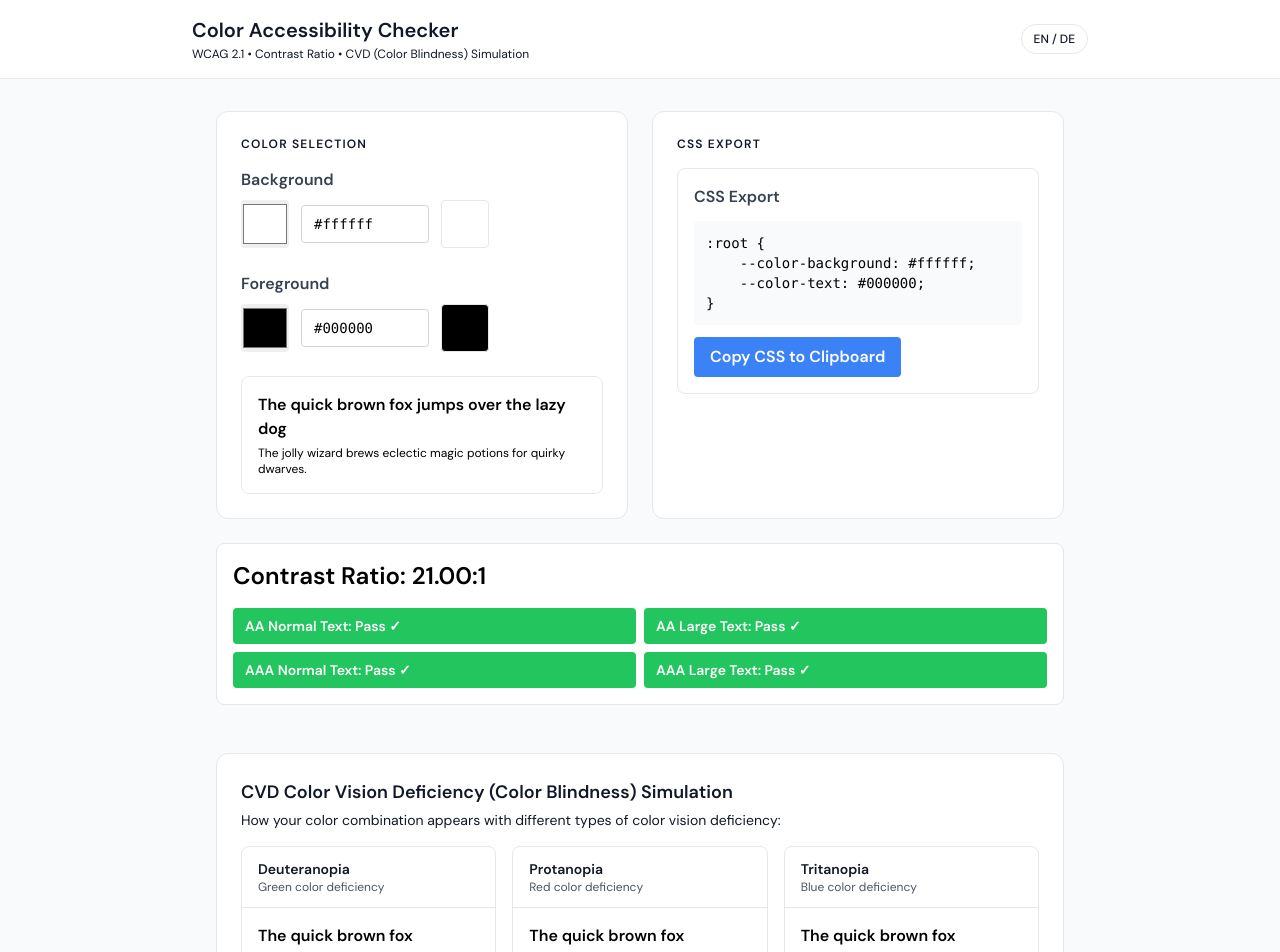
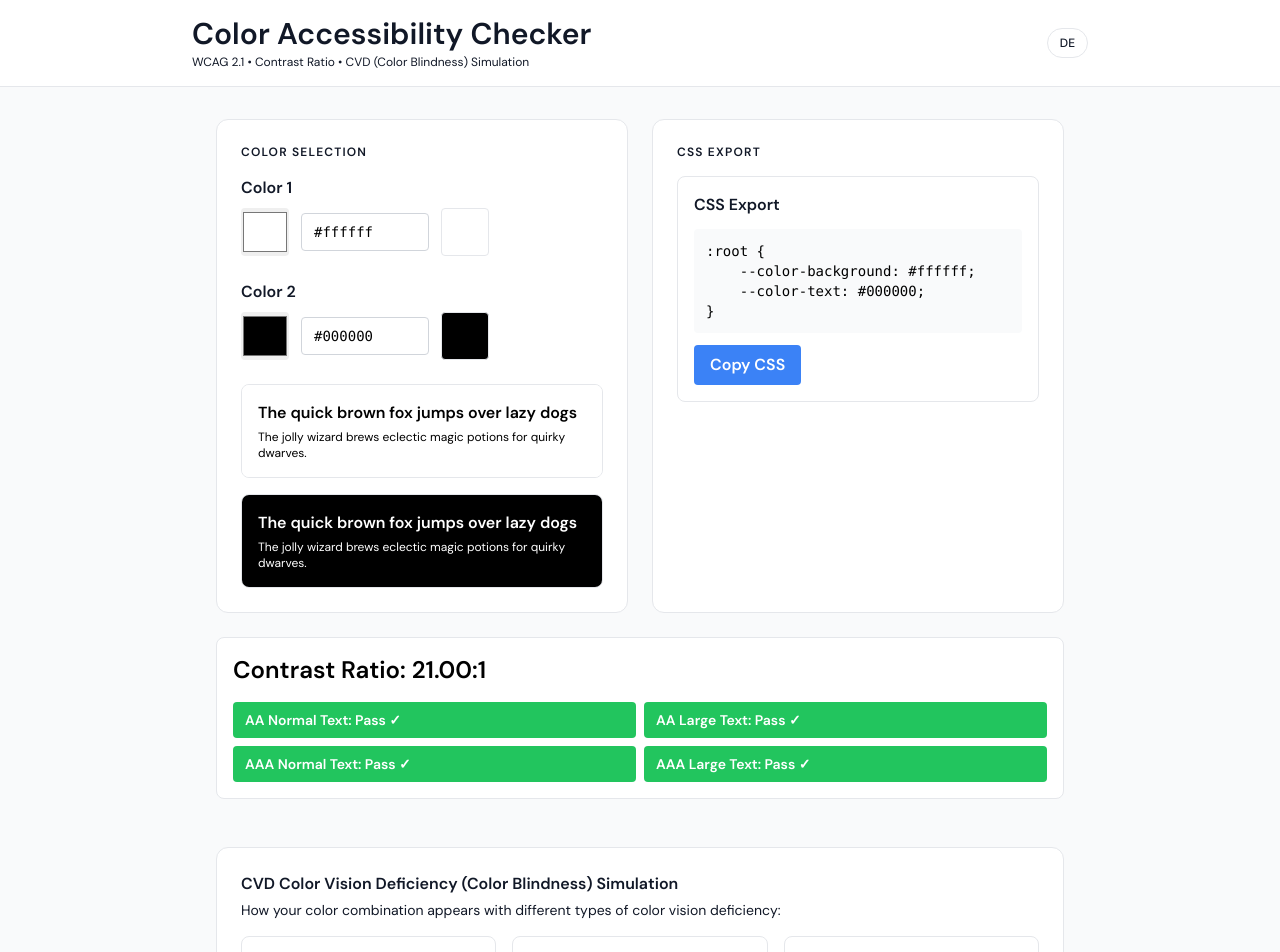
Before and after one commit to Jos-Elio/accessibility-checker, a React (Vite) app: page / in a window 1280 px wide. Shown: the top 952 px of the page. Built offline with nearby package versions, Linux system fonts and the light colour scheme.

Commit message:
UI polish, language switcher, reverse color preview

```diff
--- a/src/App.jsx
+++ b/src/App.jsx
@@ -4,10 +4,14 @@ import ContrastResult from './components/ContrastResult'
 import PreviewBox from './components/PreviewBox'
 import ColorVisionSimulation from './components/ColorVisionSimulation'
 import CSSExport from './components/CSSExport'
+import { translations } from './utils/translations'
 
 function App() {
   const [color1, setColor1] = useState('#ffffff')
   const [color2, setColor2] = useState('#000000')
+
+const [lang, setLang] = useState('en')
+const t = translations[lang]
 
   return (
     <div className="min-h-screen bg-gray-50">
@@ -16,15 +20,17 @@ function App() {
       <header className="bg-white border-b border-gray-200 px-6 py-4">
         <div className="max-w-4xl mx-auto flex items-center justify-between">
           <div>
-            <h1 className="text-xl font-semibold tracking-right text-gray-900">
-            Color Accessibility Checker
+            <h1 className="text-3xl font-semibold tracking-right text-gray-900">
+              {t.title}
             </h1>
             <p className="text-xs text-gray-900 mt-0.5">
-              WCAG 2.1 • Contrast Ratio • CVD (Color Blindness) Simulation
+              {t.subtitle}
             </p>
           </div>
-          <button className="text-xs font-medium border border-gray-200 rounded-full px-3 py-1.5 text-gray-900 hover:bg-gray-50 transition-colors">
-            EN / DE
+          <button
+            onClick={() => setLang(lang === 'en' ? 'de' : 'en')}
+            className="text-xs font-medium border border-gray-200 rounded-full px-3 py-1.5 text-gray-900 hover:bg-gray-50 transition-colors">
+            {lang === 'en' ? 'DE' : 'EN'}
           </button>
         </div>
       </header>
@@ -38,14 +44,24 @@ function App() {
             <h2 className="text-xs font-semibold uppercase tracking-widest text-gray-900 mb-4">
               Color Selection
             </h2>
-            <ColorInput color={color1} setColor={setColor1} label="Background" />
-            <ColorInput color={color2} setColor={setColor2} label="Foreground" />
+            <ColorInput color={color1} setColor={setColor1} label={t.color1} />
+            <ColorInput color={color2} setColor={setColor2} label={t.color2} />
             <div className="mt-4 rounded-lg overflow-hidden border border-gray-200">
               <div className="p-4" style={{ backgroundColor: color1 }}>
                 <p className="text-base font-semibold mb-1" style={{ color: color2 }}>
-                  The quick brown fox jumps over the lazy dog
+                  The quick brown fox jumps over lazy dogs
                 </p>
                 <p className="text-xs" style={{ color: color2 }}>
+                  The jolly wizard brews eclectic magic potions for quirky dwarves.
+                </p>
+              </div>
+            </div>
+            <div className="mt-4 rounded-lg overflow-hidden border border-gray-200">
+              <div className="p-4" style={{ backgroundColor: color2 }}>
+                <p className="text-base font-semibold mb-1" style={{ color: color1 }}>
+                  The quick brown fox jumps over lazy dogs
+                </p>
+                <p className="text-xs" style={{ color: color1 }}>
                   The jolly wizard brews eclectic magic potions for quirky dwarves.
                 </p>
               </div>
@@ -55,15 +71,15 @@ function App() {
             <h2 className="text-xs font-semibold uppercase tracking-widest text-gray-900 mb-4">
               CSS Export
             </h2>
-            <CSSExport color1={color1} color2={color2} />
+            <CSSExport color1={color1} color2={color2} t={t} />
           </div>
         </div>
 
         {/* Contrast Result */}
-        <ContrastResult color1={color1} color2={color2} />
+        <ContrastResult color1={color1} color2={color2} t={t} />
 
         {/* CVD Simulation */}
-        <ColorVisionSimulation color1={color1} color2={color2} />
+        <ColorVisionSimulation color1={color1} color2={color2} t={t} />
 
       </main>
     </div>
--- a/src/components/CSSExport.jsx
+++ b/src/components/CSSExport.jsx
@@ -1,6 +1,6 @@
 import { useState } from 'react'
 
-function CSSExport({ color1, color2 }) {
+function CSSExport({ color1, color2, t }) {
     const [copied, setCopied] = useState(false)
 
     const cssCode = `:root {
@@ -16,10 +16,10 @@ function CSSExport({ color1, color2 }) {
 
     return (
         <div className="mb-6 p-4 bg-white rounded-lg border border-gray-200">
-            <p className="font-semibold text-gray-700 mb-3">CSS Export</p>
+            <p className="font-semibold text-gray-900 mb-3">CSS Export</p>
             <pre className="bg-gray-50 p-3 rounded text-sm font-mono mb-3 overflow-x-auto whitespace-pre-wrap break-all">{cssCode}</pre>
             <button onClick={handleCopy} className="px-4 py-2 bg-blue-500 text-white rounded font-semibold hover:bg-blue-600 transition-colors">
-                {copied ? 'Copied! ✓' : 'Copy CSS to Clipboard'}
+                {copied ? t.copied : t.copyCss}
             </button>
         </div>
     )
--- a/src/components/ColorInput.jsx
+++ b/src/components/ColorInput.jsx
@@ -1,7 +1,7 @@
 function ColorInput({ color, setColor, label}) {
     return (
         <div className="flex flex-col gap-2 mb-6">
-            <label className="font-semibold text-gray-700">{label}</label>
+            <label className="font-semibold text-gray-900">{label}</label>
             <div className="flex items-center gap-3">
                 <input
                     type="color"
--- a/src/components/ColorVisionSimulation.jsx
+++ b/src/components/ColorVisionSimulation.jsx
@@ -14,14 +14,14 @@ function Badge({ pass, label }) {
     )
 }
 
-function ColorVisionSimulation({ color1, color2 }) {
+function ColorVisionSimulation({ color1, color2, t }) {
     return (
         <div className="bg-white rounded-xl border border-gray-200 p-6">
-            <h2 className="text-lg font-semibold text-gray-900 mb-1">
-                CVD Color Vision Deficiency (Color Blindness) Simulation
+            <h2 className="text-base font-semibold text-gray-900 mb-1">
+                {t.cvdTitle}
             </h2>
             <p className="text-sm text-gray-900 mb-4">
-                How your color combination appears with different types of color vision deficiency:
+                {t.cvdSubtitle}
             </p>
 
             <div className="grid grid-cols-1 md:grid-cols-3 gap-4">
@@ -39,7 +39,7 @@ function ColorVisionSimulation({ color1, color2 }) {
                             {/* Card Header */}
                             <div className="px-4 py-3 border-b border-gray-200">
                                 <p className="text-sm font-semibold text-gray-900">{type.label}</p>
-                                <p className="text-xs text-gray-600">{type.description}</p>
+                                <p className="text-xs text-gray-900">{t.visionTypes[type.id]}</p>
                             </div>
 
                             {/* Color Preview */}
--- a/src/components/ContrastResult.jsx
+++ b/src/components/ContrastResult.jsx
@@ -1,6 +1,6 @@
 import { getContrastRatio } from '../utils/colorUtils'
 
-function ContrastResult({ color1, color2}) {
+function ContrastResult({ color1, color2, t}) {
     const ratio = getContrastRatio(color1, color2)
     const ratioRounded = ratio.toFixed(2)
 
--- a/src/components/PreviewBox.jsx
+++ b/src/components/PreviewBox.jsx
@@ -1,7 +1,7 @@
 function PreviewBox({ color1, color2}) {
     return (
         <div className="mb-6">
-            <p className="font-semibold text-gray-700 mb-2">Preview</p>
+            <p className="font-semibold text-gray-900 mb-2">Preview</p>
             <div
                 className="p-6 rounded-lg border border-gray-200"
                 style={{ backgroundColor: color1 }}
--- /dev/null
+++ b/src/utils/translations.js
@@ -0,0 +1,44 @@
+export const translations = {
+    en: {
+        title: 'Color Accessibility Checker',
+        subtitle: 'WCAG 2.1 • Contrast Ratio • CVD (Color Blindness) Simulation',
+        colorsLabel: 'Color Selection',
+        color1: 'Color 1',
+        color2: 'Color 2',
+        textLabel: 'Text',
+        cssExportLabel: 'CSS Export',
+        copyCss: 'Copy CSS',
+        copied: 'Copied! ✓',
+        contrastRatio: 'Contrast Ratio',
+        preview: 'Preview',
+        smallText: 'Small text sample',
+        cvdTitle: 'CVD Color Vision Deficiency (Color Blindness) Simulation',
+        cvdSubtitle: 'How your color combination appears with different types of color vision deficiency:',
+        visionTypes: {
+            deuteranopia: 'Green color deficiency',
+            protanopia: 'Red color deficiency',
+            tritanopia: 'Blue color deficiency',
+        }
+    },
+    de: {
+        title: 'Farb-Zugänglichkeits-Checker',
+        subtitle: 'WCAG 2.1 · Kontrastverhältnis · Farbsehschwäche-/Farbenblindheits-Simulation',
+        colorsLabel: 'Farben',
+        color1: 'Farbe 1',
+        color2: 'Farbe 2',
+        textLabel: 'Text',
+        cssExportLabel: 'CSS Export',
+        copyCss: 'CSS kopieren',
+        copied: 'Kopiert! ✓',
+        contrastRatio: 'Kontrastverhältnis',
+        preview: 'Vorschau',
+        smallText: 'Kleiner Beispieltext',
+        cvdTitle: 'Farbsehschwäche-/Farbenblindheits-Simulation',
+        cvdSubtitle: 'Wie deine Farbkombination bei verschiedenen Arten von Farbsehschwäche aussieht:',
+        visionTypes: {
+        deuteranopia: 'Grün-Schwäche',
+        protanopia: 'Rot-Schwäche',
+        tritanopia: 'Blau-Schwäche',
+        }
+    }
+}
```
